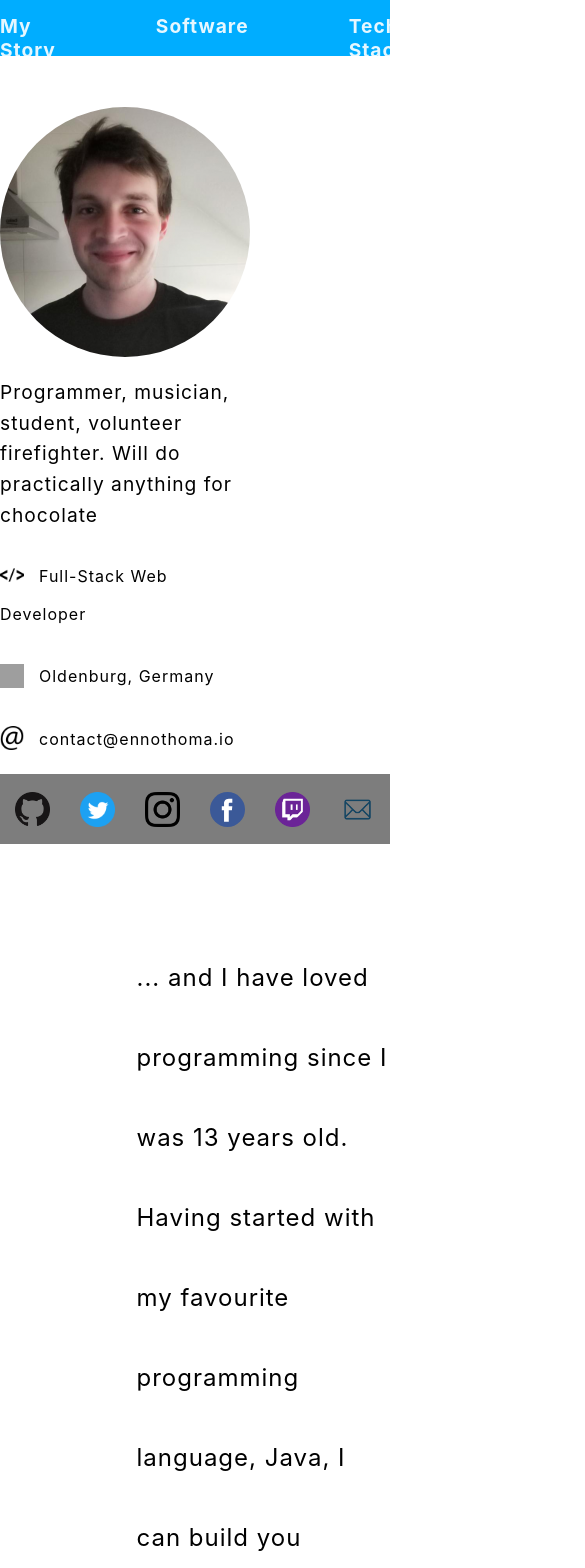
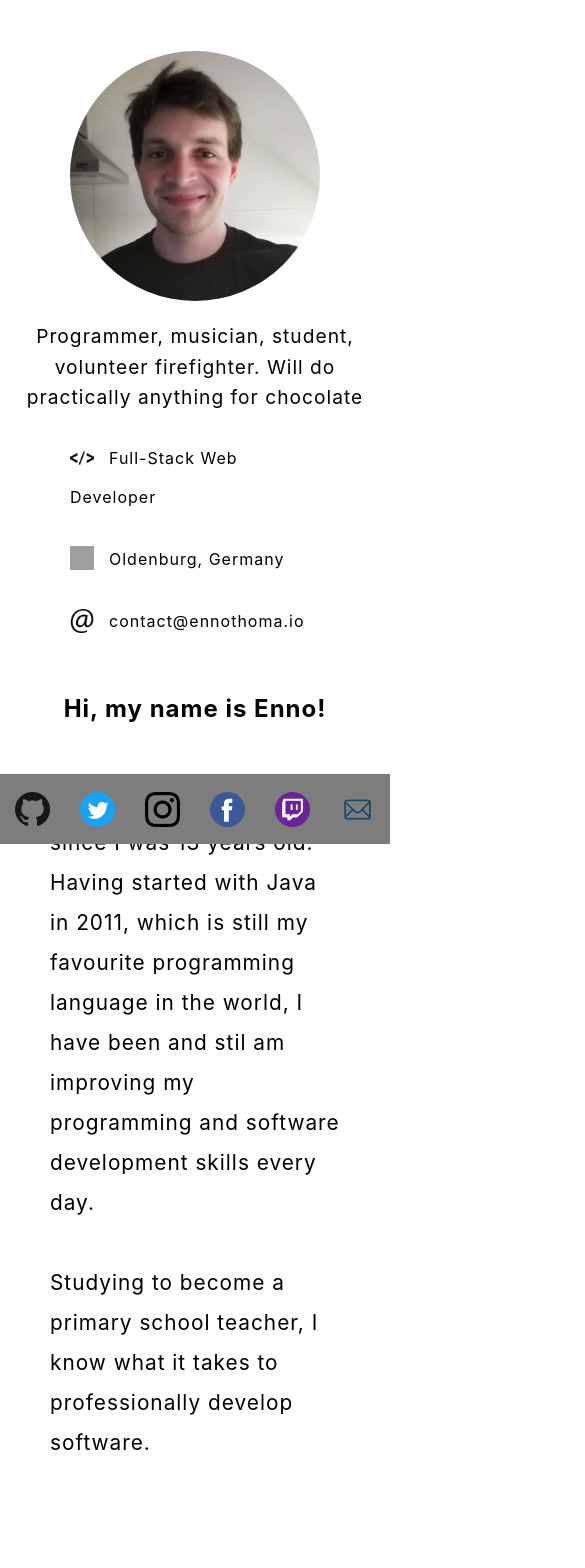
Before and after one commit to ennoente/Website, a React (Create React App) app: page / in a window 390 px wide. Shown: the top 1568 px of the page, 585 px wide, since content can reach past the window. Built offline with nearby package versions, Linux system fonts and the light colour scheme; grey boxes are pictures that could not be loaded.

Commit message:
Add responsive layout to website

```diff
--- a/public/index.html
+++ b/public/index.html
@@ -2,6 +2,8 @@
 <html lang="en">
   <head>
     <meta charset="utf-8" />
+
+    <link rel="shortcut icon" type="image/png" href="../src/img/Thoma%20Profilbild.png"/>
 
     <meta
       name="viewport"
--- a/src/Content/Content.css
+++ b/src/Content/Content.css
@@ -1,7 +1,36 @@
 .content_container {
-    max-width: 1020px;
+    max-width: 992px;
     height: 800px;
 
     padding: 1px 0 0 0;
     margin: 50px auto 0;
 }
+
+
+
+
+@media screen and (max-width: 1024px) {
+    .content_container {
+        margin-left: 96px;
+        margin-right: 96px;
+    }
+}
+
+
+@media screen and (max-width: 992px) {
+    .navigation_bar_container {
+        display: none;
+    }
+
+    .content_container {
+        margin-left: 25px;
+        margin-right: 25px;
+    }
+}
+
+
+@media screen and (max-width: 768px) {
+    .main_article {
+        margin-bottom: 100px;
+    }
+}
--- a/src/MainArticle/MainArticle.css
+++ b/src/MainArticle/MainArticle.css
@@ -12,5 +12,21 @@
     font-weight: normal;
     text-align: left;
     font-size: 1.5rem;
-    line-height: 5rem;
+    line-height: 40px;
 }
+
+@media (max-width: 768px) {
+
+    .main_article {
+        width: auto;
+
+        margin-left: 25px;
+        margin-right: 25px;
+        margin-top: 35px;
+    }
+
+    .main_article p {
+
+        font-size: 1.3rem;
+    }
+}
--- a/src/MainArticle/MainArticle.js
+++ b/src/MainArticle/MainArticle.js
@@ -6,9 +6,16 @@ const mainArticle = props => (
         <h2>Hi, my name is Enno!</h2>
 
         <p><br/>
-            ... and I have loved programming since I was 13 years old.
-            Having started with my favourite programming language, Java,
-            I can build you anything!
+            I have loved programming since I was 13 years old.
+            Having started with Java in 2011, which is still my favourite
+            programming language in the world, I have been and stil am
+            improving my programming and software development skills every
+            day.
+
+            <br/> <br/>
+
+            Studying to become a primary school teacher, I know what it takes
+            to professionally develop software.
 
         </p>
     </div>
--- a/src/NavigationBar/NavigationBar.js
+++ b/src/NavigationBar/NavigationBar.js
@@ -3,6 +3,7 @@ import './NavigationBar.css';
 
 const navigationBar = props => (
     <header className="navigation_bar_container">
+
         <nav className="navigation_bar">
             <div className="navigation_bar_items">
                 <ul className="navigation_bar_items_list">
@@ -16,6 +17,7 @@ const navigationBar = props => (
                 </ul>
             </div>
         </nav>
+
     </header>
 );
 
--- a/src/Profile/Profile.css
+++ b/src/Profile/Profile.css
@@ -20,5 +20,23 @@
     font-weight: normal;
     font-size: 1.2rem;
     margin-top: 20px;
-    text-align: left;
+    text-align: center;
 }
+
+
+@media (max-width: 768px) {
+    .profile {
+        width: 100%;
+    }
+
+    .profile p {
+        text-align: center;
+    }
+
+    .profile .info {
+        margin-left: auto;
+        margin-right: auto;
+
+        width: 250px;
+    }
+}
--- a/src/ProfilePic/ProfilePic.css
+++ b/src/ProfilePic/ProfilePic.css
@@ -9,3 +9,11 @@
 .pic img {
     border-radius: 100%;
 }
+
+
+@media (max-width: 768px) {
+    .pic {
+        margin-left: auto;
+        margin-right: auto;
+    }
+}
```
Also changed, not shown: src/App.css (line endings or trailing spaces).
